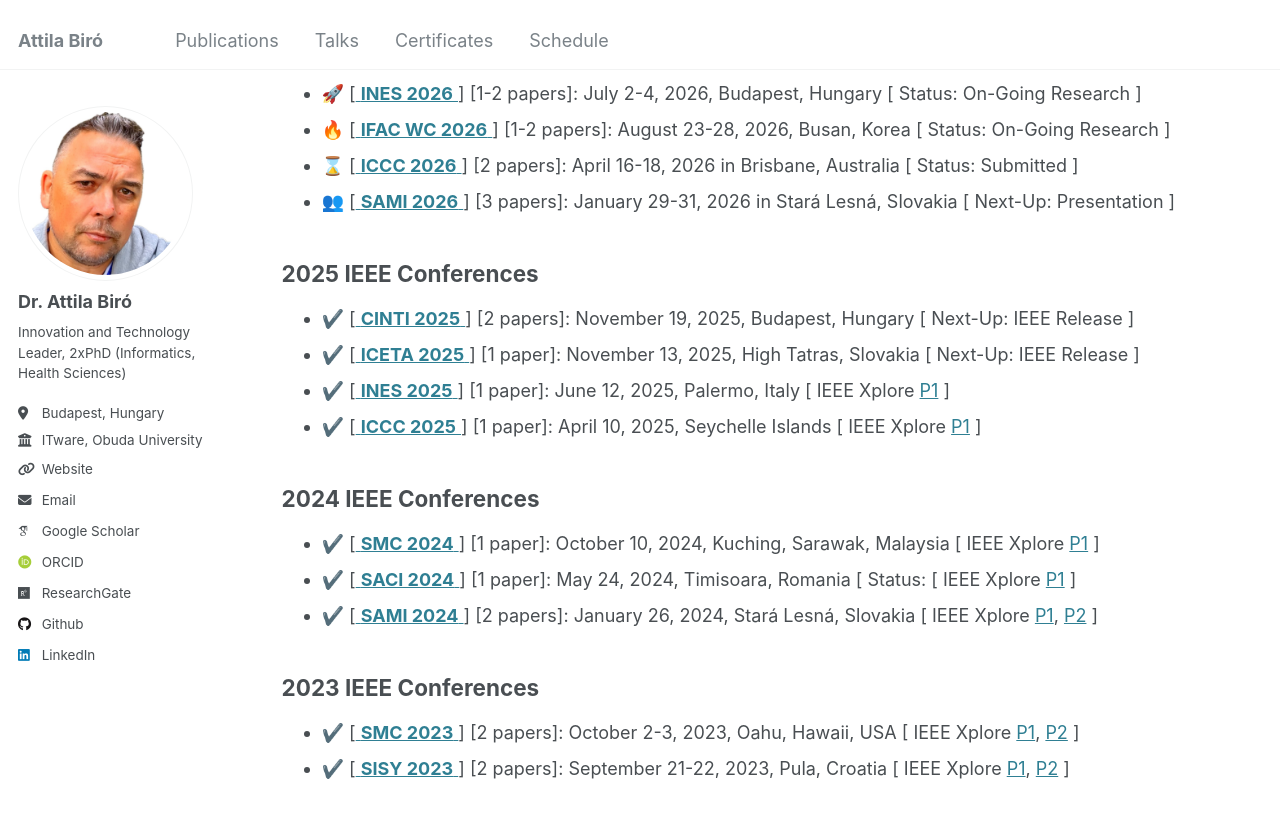
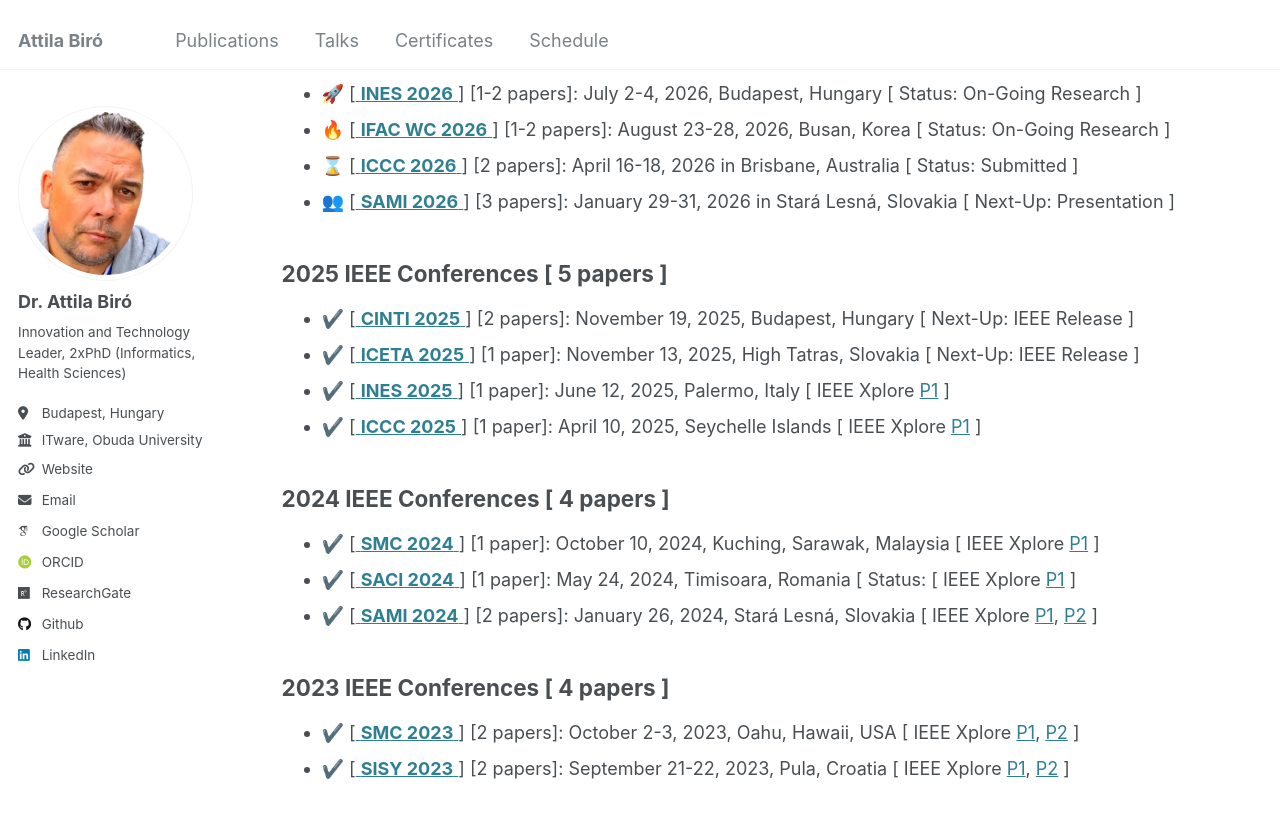
Before and after one commit to biroka/biroka.github.io, a Jekyll site: the page built from _pages/schedule.md, in a window 1280 px wide and 900 px high, scrolled down 252 px. Shown: the top 818 px of the window. Built offline with Jekyll 4.4.1, drawn with Linux system fonts in a browser that asks for light colours; emoji names are drawn with the system emoji font; some web fonts are replaced.

Commit message:
Update schedule.md

```diff
--- a/_pages/schedule.md
+++ b/_pages/schedule.md
@@ -15,17 +15,17 @@ author_profile: true
   * :hourglass: [[ **ICCC 2026** ](https://conf.uni-obuda.hu/iccc2026/) ] [2 papers]: April 16-18, 2026 in Brisbane, Australia [ Status: Submitted ]
   * :busts_in_silhouette: [[ **SAMI 2026** ](https://conf.uni-obuda.hu/sami2026/) ] [3 papers]: January 29-31, 2026 in Stará Lesná, Slovakia [ Next-Up: Presentation ]
 
-## 2025 IEEE Conferences
+## 2025 IEEE Conferences [ 5 papers ]
   * :heavy_check_mark: [[ **CINTI 2025** ](https://conf.uni-obuda.hu/cinti2025/) ] [2 papers]: November 19, 2025, Budapest, Hungary [ Next-Up: IEEE Release ]
   * :heavy_check_mark: [[ **ICETA 2025** ](https://www.iceta.sk/) ] [1 paper]: November 13, 2025, High Tatras, Slovakia [ Next-Up: IEEE Release ]
   * :heavy_check_mark: [[ **INES 2025** ](http://www.ines-conf.org/ines-conf/2025index.html) ] [1 paper]: June 12, 2025, Palermo, Italy [ IEEE Xplore [P1](https://ieeexplore.ieee.org/document/11078199/) ]
   * :heavy_check_mark: [[ **ICCC 2025** ](https://conf.uni-obuda.hu/iccc2025/index.html) ] [1 paper]: April 10, 2025, Seychelle Islands [ IEEE Xplore [P1](https://ieeexplore.ieee.org/document/10999140/) ]
 
-## 2024 IEEE Conferences
+## 2024 IEEE Conferences [ 4 papers ]
   * :heavy_check_mark: [[ **SMC 2024** ](https://www.ieeesmc2024.org/home) ] [1 paper]: October 10, 2024, Kuching, Sarawak, Malaysia [ IEEE Xplore [P1](https://ieeexplore.ieee.org/document/10831505/) ]
   * :heavy_check_mark: [[ **SACI 2024** ](https://conf.uni-obuda.hu/saci2024/) ] [1 paper]: May 24, 2024, Timisoara, Romania [ Status: [ IEEE Xplore [P1](https://ieeexplore.ieee.org/document/10619802/) ]
   * :heavy_check_mark: [[ **SAMI 2024** ](https://conf.uni-obuda.hu/sami2024/) ] [2 papers]: January 26, 2024, Stará Lesná, Slovakia [ IEEE Xplore [P1](https://ieeexplore.ieee.org/document/10432817/), [P2](https://ieeexplore.ieee.org/document/10432911/) ]
 
-## 2023 IEEE Conferences
+## 2023 IEEE Conferences [ 4 papers ]
   * :heavy_check_mark: [[ **SMC 2023** ](https://www.ieeesmc.org/conference-2023/) ] [2 papers]: October 2-3, 2023, Oahu, Hawaii, USA [ IEEE Xplore [P1](https://ieeexplore.ieee.org/document/10394349/), [P2](https://ieeexplore.ieee.org/document/10394396/) ]
   * :heavy_check_mark: [[ **SISY 2023** ](https://conf.uni-obuda.hu/sisy2023/index.html) ] [2 papers]: September 21-22, 2023, Pula, Croatia [ IEEE Xplore [P1](https://ieeexplore.ieee.org/document/10417876/), [P2](https://ieeexplore.ieee.org/document/10417915/) ]
```
